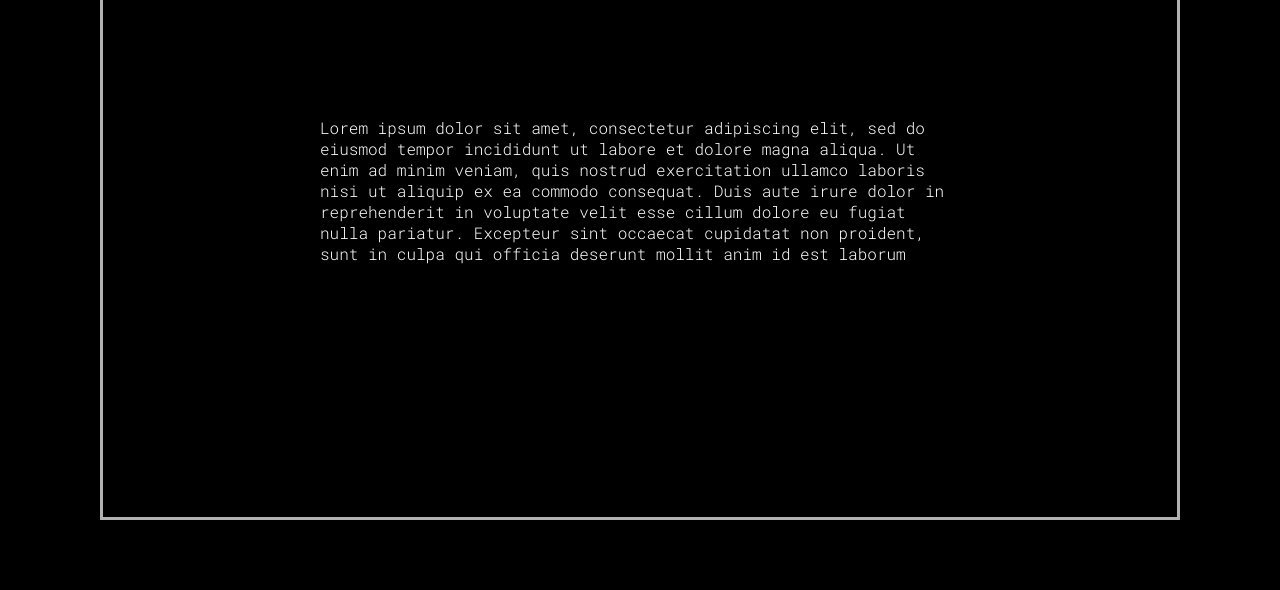
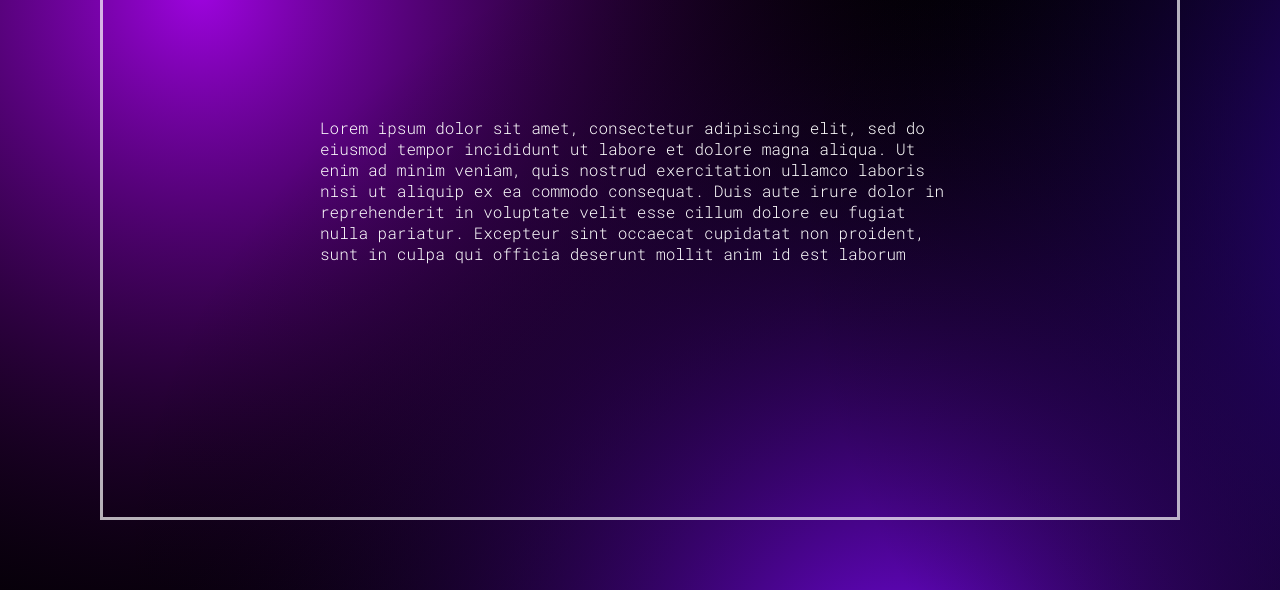
Before and after one commit to budnickip/daft4, a website with bundled scripts: page index.html in a window 1280 px wide. Shown: the part 210-800 px from the top of the page. Built offline with nearby package versions, Linux system fonts and the light colour scheme; animation ran at ten frames a second.

Commit message:
fixed to display in github pages

```diff
--- a/public/index.html
+++ b/index.html
@@ -1,7 +1,7 @@
 <html>
 <head>
     <link href="https://fonts.googleapis.com/css2?family=Roboto+Mono:ital,wght@0,300;1,700&display=swap" rel="stylesheet">
-    <link rel="stylesheet" href="index.css">
+    <link rel="stylesheet" href="public/index.css">
 </head>
 <body>
     <div id="title">
@@ -18,6 +18,6 @@
     </div>
 </body>
 </html>
-<script type="text/javascript" src="three/three.js"></script>
-<script type="text/javascript" src="three/OBJLoader.js"></script>
+<script type="text/javascript" src="public/three/three.js"></script>
+<script type="text/javascript" src="public/three/OBJLoader.js"></script>
 <script type="module" src="main.js"></script>
```
